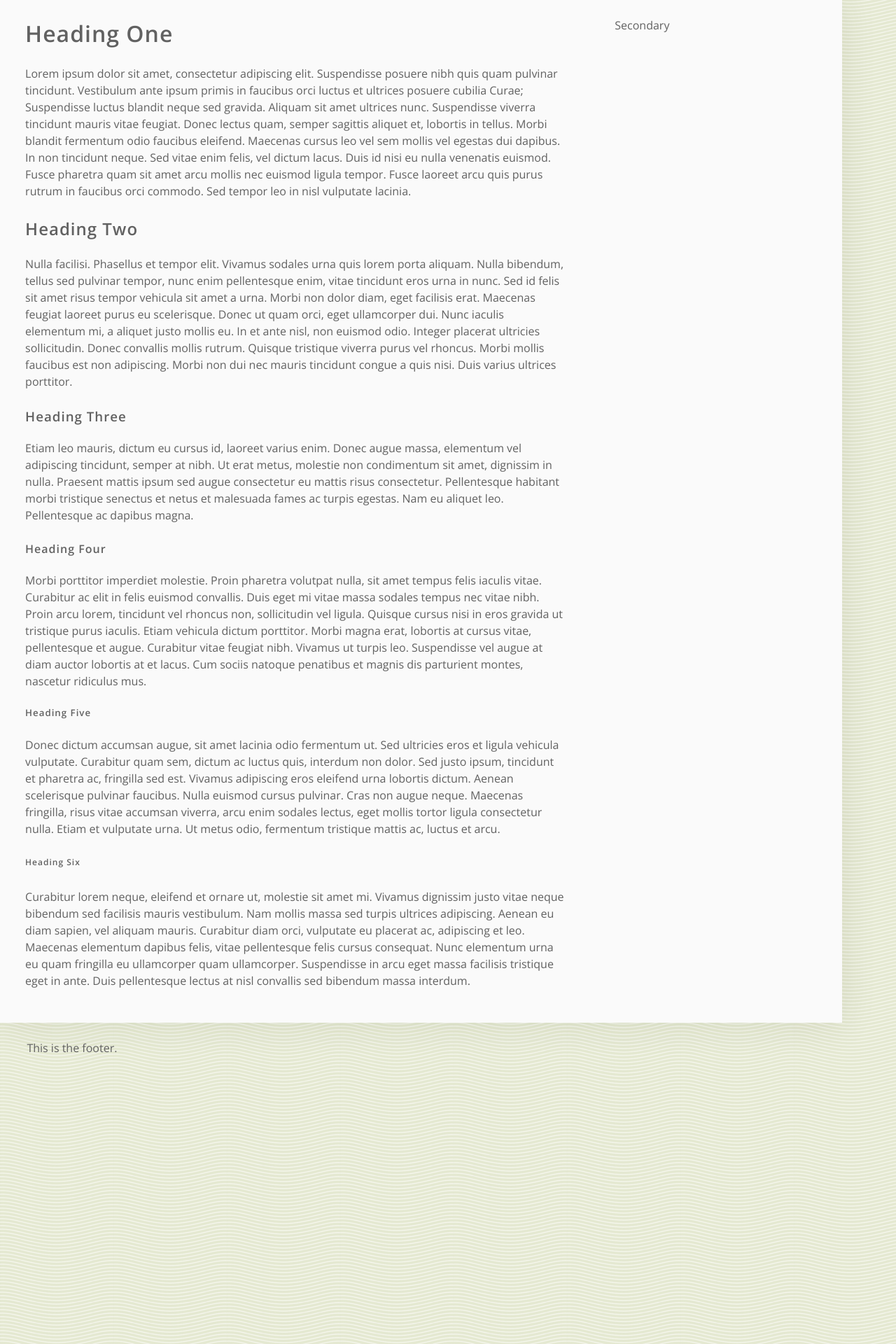
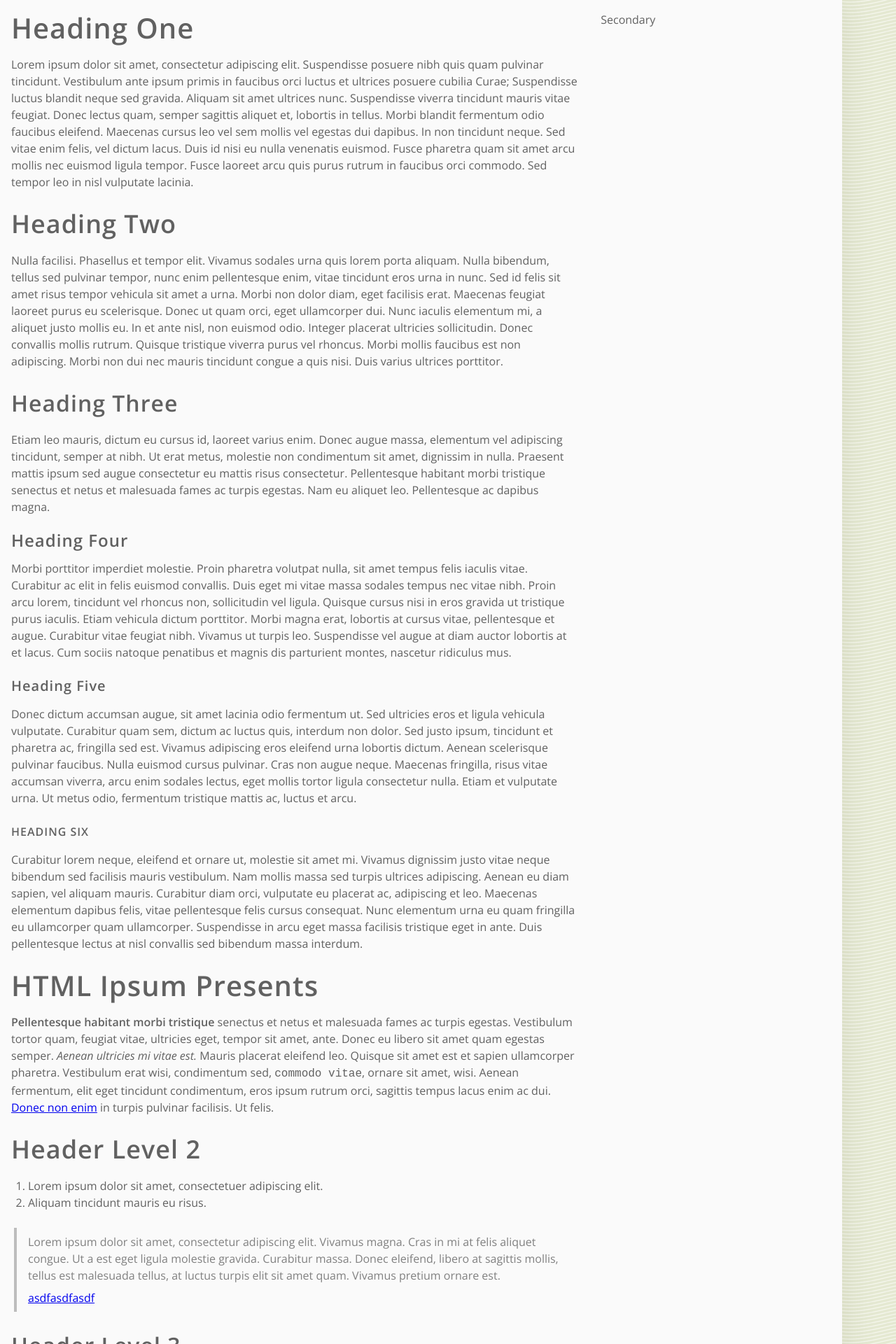
Before and after one commit to davidensinger/davidensinger.github.io, a Jekyll site: the page built from index.html, in a window 1280 px wide. Shown: the top 1920 px of the page at 70% size. Built offline with Jekyll 4.4.1, drawn with Linux system fonts in a browser that asks for light colours; nearby versions of some CDN libraries; Markdown is read by kramdown in place of the engine named in the settings; the list of posts is cut into pages by our own code; some of the changed text lies outside the part shown.

Commit message:
Second pass at base typography with lots of small changes to padding, margins, and font-size.

```diff
--- a/assets/scss/_scaffolding.scss
+++ b/assets/scss/_scaffolding.scss
@@ -27,8 +27,7 @@ body {
   box-shadow: 0 0 3em 0 rgba($green-darkest, 0.1); }
 
 %padding {
-  padding: $padding-vertical-fallback $padding-horizontal;
-  padding: $padding-vertical $padding-horizontal; }
+  @include rem(padding, 1); }
 
 header {
   @extend %padding; }
--- a/index.html
+++ b/index.html
@@ -17,3 +17,68 @@ description: The professional website of David Ensinger
 <p>Donec dictum accumsan augue, sit amet lacinia odio fermentum ut. Sed ultricies eros et ligula vehicula vulputate. Curabitur quam sem, dictum ac luctus quis, interdum non dolor. Sed justo ipsum, tincidunt et pharetra ac, fringilla sed est. Vivamus adipiscing eros eleifend urna lobortis dictum. Aenean scelerisque pulvinar faucibus. Nulla euismod cursus pulvinar. Cras non augue neque. Maecenas fringilla, risus vitae accumsan viverra, arcu enim sodales lectus, eget mollis tortor ligula consectetur nulla. Etiam et vulputate urna. Ut metus odio, fermentum tristique mattis ac, luctus et arcu.</p>
 <h6>Heading Six</h6>
 <p>Curabitur lorem neque, eleifend et ornare ut, molestie sit amet mi. Vivamus dignissim justo vitae neque bibendum sed facilisis mauris vestibulum. Nam mollis massa sed turpis ultrices adipiscing. Aenean eu diam sapien, vel aliquam mauris. Curabitur diam orci, vulputate eu placerat ac, adipiscing et leo. Maecenas elementum dapibus felis, vitae pellentesque felis cursus consequat. Nunc elementum urna eu quam fringilla eu ullamcorper quam ullamcorper. Suspendisse in arcu eget massa facilisis tristique eget in ante. Duis pellentesque lectus at nisl convallis sed bibendum massa interdum.</p>
+<h1>HTML Ipsum Presents</h1>
+
+<p><strong>Pellentesque habitant morbi tristique</strong> senectus et netus et malesuada fames ac turpis egestas. Vestibulum tortor quam, feugiat vitae, ultricies eget, tempor sit amet, ante. Donec eu libero sit amet quam egestas semper. <em>Aenean ultricies mi vitae est.</em> Mauris placerat eleifend leo. Quisque sit amet est et sapien ullamcorper pharetra. Vestibulum erat wisi, condimentum sed, <code>commodo vitae</code>, ornare sit amet, wisi. Aenean fermentum, elit eget tincidunt condimentum, eros ipsum rutrum orci, sagittis tempus lacus enim ac dui. <a href="#">Donec non enim</a> in turpis pulvinar facilisis. Ut felis.</p>
+
+<h2>Header Level 2</h2>
+
+<ol>
+   <li>Lorem ipsum dolor sit amet, consectetuer adipiscing elit.</li>
+   <li>Aliquam tincidunt mauris eu risus.</li>
+</ol>
+
+<blockquote><p>Lorem ipsum dolor sit amet, consectetur adipiscing elit. Vivamus magna. Cras in mi at felis aliquet congue. Ut a est eget ligula molestie gravida. Curabitur massa. Donec eleifend, libero at sagittis mollis, tellus est malesuada tellus, at luctus turpis elit sit amet quam. Vivamus pretium ornare est.</p><cite><a href="#">asdfasdfasdf</a></cite></blockquote>
+
+<h3>Header Level 3</h3>
+
+<ul>
+   <li>Lorem ipsum dolor sit amet, consectetuer adipiscing elit.</li>
+   <li>Aliquam tincidunt mauris eu risus.
+   <ul>
+      <li>List item</li>
+      <li>List item</li>
+      <li>List item</li>
+      <li>List item</li>
+    </ul></li>
+    <li>Another list item</li>
+</ul>
+
+<pre><code>#header h1 a {
+  display: block;
+  width: 300px;
+  height: 80px;
+}
+</code></pre>
+
+<table>
+  <caption>This is the caption</caption>
+  <thead>
+    <tr>
+      <th>One</th>
+      <th>Two</th>
+      <th>Three</th>
+      <th>Four</th>
+    </tr>
+  </thead>
+  <tbody>
+    <tr>
+      <td>Content</td>
+      <td>Content</td>
+      <td>Content</td>
+      <td>Content</td>
+    </tr>
+    <tr>
+      <td>Content</td>
+      <td>Content</td>
+      <td>Content</td>
+      <td>Content</td>
+    </tr>
+    <tr>
+      <td>Content</td>
+      <td>Content</td>
+      <td>Content</td>
+      <td>Content</td>
+    </tr>
+  </tbody>
+</table>
```
Also changed, not shown: assets/scss/_typography.scss (+164 -8 lines), assets/scss/_variables.scss (+12 -9 lines), assets/css/styles.min.css.
